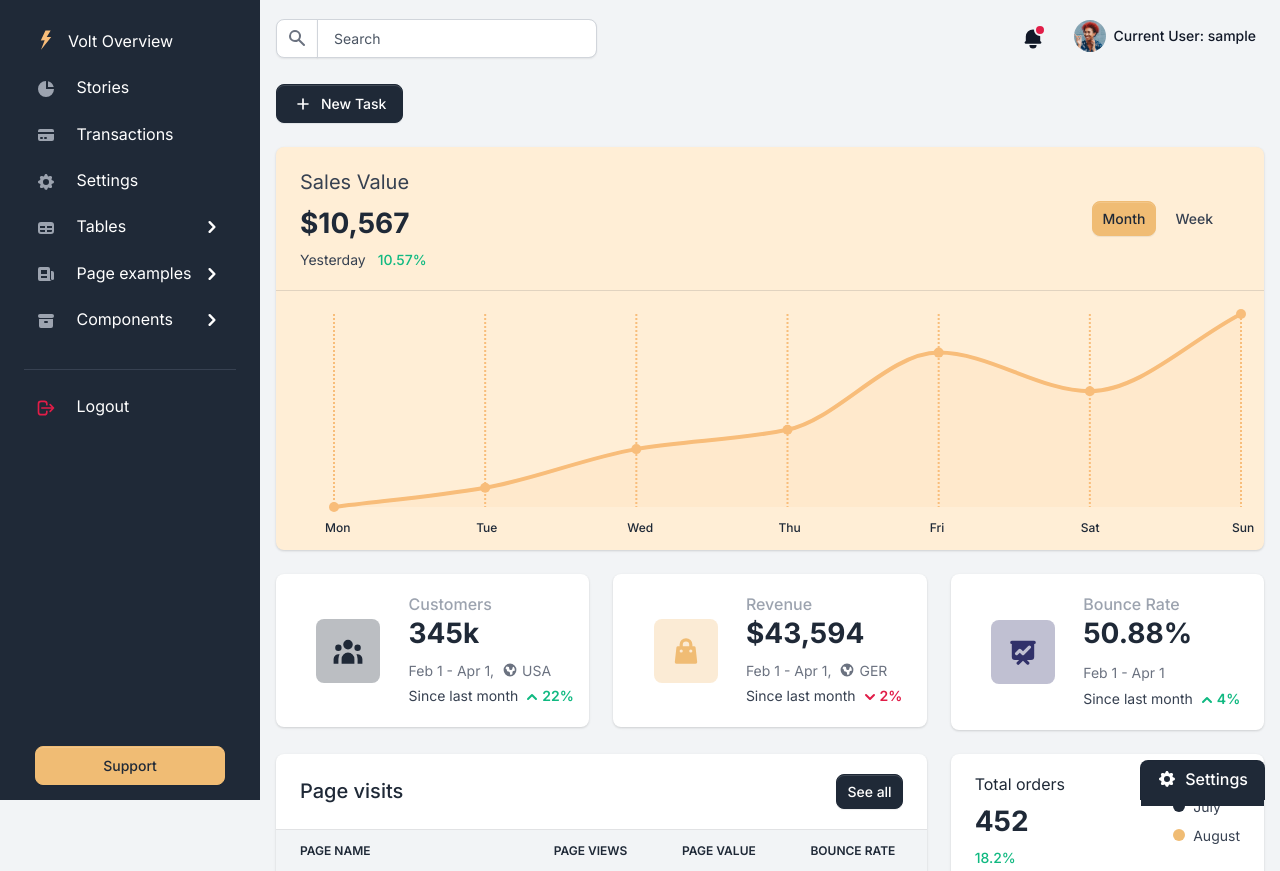
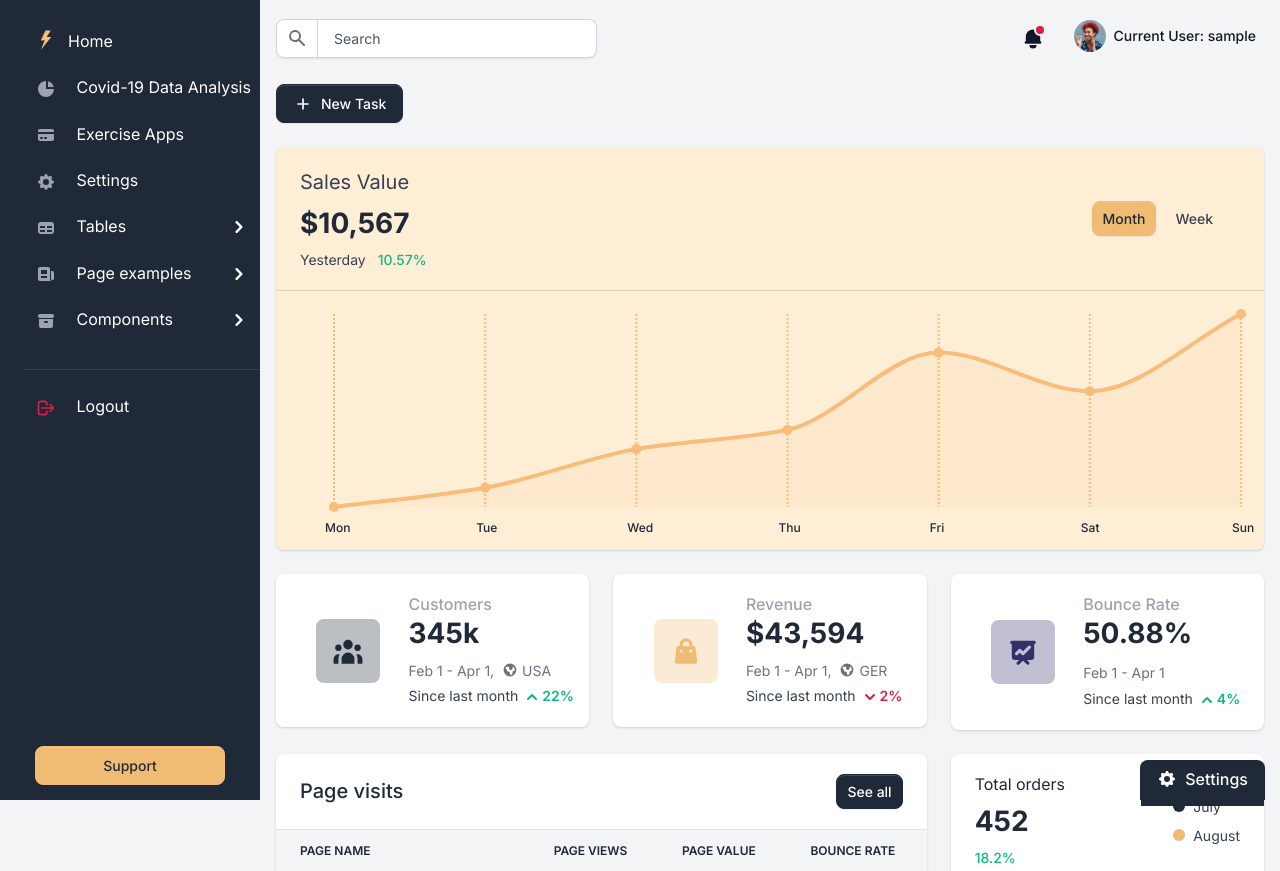
Before and after one commit to KyeongsupChoi/Leafdash, a Django app: page / in a window 1280 px wide. Shown: the top 871 px of the page. Run offline with Django 3.2, Linux system fonts and the light colour scheme; the visitor is signed in with stand-in values (Sample User, id 1); parts of the project's set-up code (start-up, migrations or seed data) failed here and were passed over; some libraries are stand-ins or nearby versions.

Commit message:
added labels to sidebar

```diff
--- a/apps/templates/home/transactions.html
+++ b/apps/templates/home/transactions.html
@@ -21,7 +21,7 @@
                   <li class="breadcrumb-item active" aria-current="page">Transactions</li>
               </ol>
           </nav>
-          <h2 class="h4">All Orders</h2>
+          <h2 class="h4">Covid-19 Data Analysis</h2>
           <p class="mb-0">Your web analytics dashboard template.</p>
       </div>
       <div class="btn-toolbar mb-2 mb-md-0">
--- a/apps/templates/includes/sidebar.html
+++ b/apps/templates/includes/sidebar.html
@@ -39,7 +39,7 @@
                   <span class="sidebar-icon">
                     <img src="{{ ASSETS_ROOT }}/img/brand/light.svg" height="20" width="20" alt="Volt Logo">
                   </span>
-                  <span class="mt-1 ms-1 sidebar-text">Volt Overview</span>
+                  <span class="mt-1 ms-1 sidebar-text">Home</span>
                 </a>
               </li>
               <li class="nav-item {% if 'dashboard' in segment %} active {% endif %}">
@@ -47,7 +47,7 @@
                   <span class="sidebar-icon">
                     <svg class="icon icon-xs me-2" fill="currentColor" viewBox="0 0 20 20" xmlns="http://www.w3.org/2000/svg"><path d="M2 10a8 8 0 018-8v8h8a8 8 0 11-16 0z"></path><path d="M12 2.252A8.014 8.014 0 0117.748 8H12V2.252z"></path></svg>
                   </span>
-                  <span class="sidebar-text">Stories</span>
+                  <span class="sidebar-text">Covid-19 Data Analysis</span>
                 </a>
               </li>
               <li class="nav-item {% if 'transactions' in segment %} active {% endif %}">
@@ -55,7 +55,7 @@
                   <span class="sidebar-icon">
                     <svg class="icon icon-xs me-2" fill="currentColor" viewBox="0 0 20 20" xmlns="http://www.w3.org/2000/svg"><path d="M4 4a2 2 0 00-2 2v1h16V6a2 2 0 00-2-2H4z"></path><path fill-rule="evenodd" d="M18 9H2v5a2 2 0 002 2h12a2 2 0 002-2V9zM4 13a1 1 0 011-1h1a1 1 0 110 2H5a1 1 0 01-1-1zm5-1a1 1 0 100 2h1a1 1 0 100-2H9z" clip-rule="evenodd"></path></svg>
                   </span>
-                  <span class="sidebar-text">Transactions</span>
+                  <span class="sidebar-text">Exercise Apps</span>
                 </a>
               </li>
               <li class="nav-item {% if 'settings' in segment %} active {% endif %}">
```
